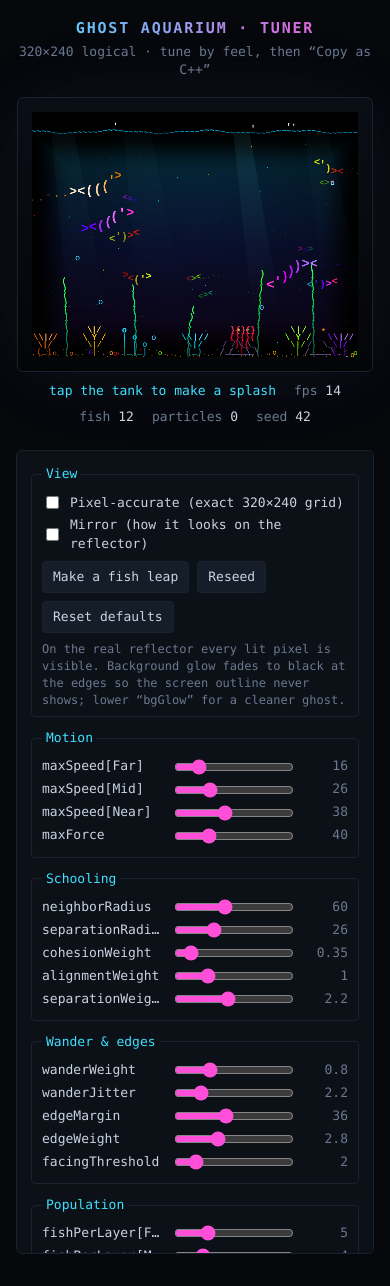
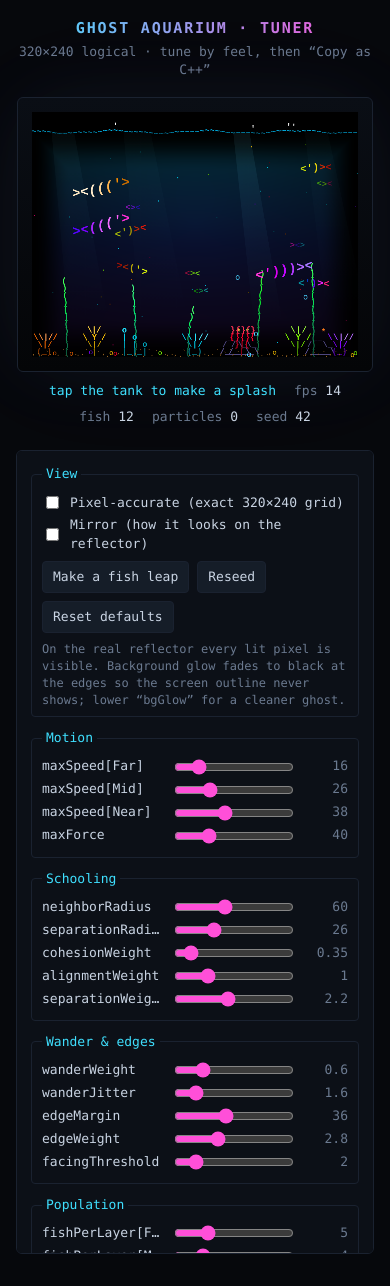
Before and after one commit to RyanS2025/ghost-aquarium, a plain HTML site: page prototype/index.html in a window 390 px wide. Drawn offline with Linux system fonts and the light colour scheme; animation ran at ten frames a second.

Commit message:
fix(prototype): rigid readable fish — straight tilted rows, flip-turn as the only reversal, calmer motion, no wakes

```diff
--- a/prototype/index.html
+++ b/prototype/index.html
@@ -134,7 +134,7 @@ const SPECIES = [                              // species index == layer in v1
 const FONT_PX = [8, 10, 13];
 const ADV = FONT_PX.map((p) => p * 0.62);     // monospace character advance
 const BODY_SPACE = [0.7, 1.0, 1.35];          // separation scales with body size per layer
-const MAX_PARTICLES = 320, MAX_RIPPLES = 24, BUBBLE_CAP = 64, HIST_CAP = 260;
+const MAX_PARTICLES = 320, MAX_RIPPLES = 24, BUBBLE_CAP = 64;
 const SEAWEED_COUNT = 5, SEAWEED_SEG_PX = 7, PLANKTON = 44;
 const TAU = Math.PI * 2;
 const HOME_MIN = SURFACE_Y + 32, HOME_MAX = H - 48;   // fish stay above the reef
@@ -149,37 +149,36 @@ const FIELDS = [
   { k: "cohesionWeight",   g: "Schooling", def: 0.35, min: 0, max: 4,   step: 0.05 },
   { k: "alignmentWeight",  g: "Schooling", def: 1.0, min: 0,  max: 4,   step: 0.05 },
   { k: "separationWeight", g: "Schooling", def: 2.2, min: 0,  max: 5,   step: 0.05 },
-  { k: "wanderWeight",     g: "Wander & edges", def: 0.8, min: 0, max: 3,  step: 0.05 },
-  { k: "wanderJitter",     g: "Wander & edges", def: 2.2, min: 0, max: 12, step: 0.1 },
+  { k: "wanderWeight",     g: "Wander & edges", def: 0.6, min: 0, max: 3,  step: 0.05 },
+  { k: "wanderJitter",     g: "Wander & edges", def: 1.6, min: 0, max: 12, step: 0.1 },
   { k: "edgeMargin",       g: "Wander & edges", def: 36,  min: 4, max: 80, step: 1 },
   { k: "edgeWeight",       g: "Wander & edges", def: 2.8, min: 0, max: 8,  step: 0.1 },
   { k: "facingThreshold",  g: "Wander & edges", def: 2,   min: 0, max: 15, step: 0.5 },
   { k: "fishPerLayer",     g: "Population", def: [5, 4, 3], min: 0, max: 20, step: 1, sub: LAYER_NAMES, int: true, respawn: true },
-  { k: "bubblesPerSec",    g: "Bubbles",   def: 1.2, min: 0,  max: 10,  step: 0.1 },
+  { k: "bubblesPerSec",    g: "Bubbles",   def: 1.0, min: 0,  max: 10,  step: 0.1 },
   { k: "bubbleRise",       g: "Bubbles",   def: 25,  min: 2,  max: 80,  step: 1 },
   { k: "bubbleWobbleAmp",  g: "Bubbles",   def: 2,   min: 0,  max: 10,  step: 0.25 },
   { k: "bubbleWobbleHz",   g: "Bubbles",   def: 1.2, min: 0,  max: 5,   step: 0.05 },
   { k: "seaweedSwayAmp",   g: "Seaweed",   def: 7,   min: 0,  max: 20,  step: 0.5 },
   { k: "seaweedHz",        g: "Seaweed",   def: [0.31, 0.83], min: 0, max: 2, step: 0.01, sub: ["slow", "fast"] },
   // ---- new fields (draft; DESIGN update pending)
-  { k: "maxTurnRate",      g: "Turning", fx: true, def: 2.4,  min: 0.5, max: 8,  step: 0.1 },
-  { k: "bodyMaxBend",      g: "Turning", fx: true, def: 20,   min: 5,   max: 60, step: 1 },
+  { k: "maxTurnRate",      g: "Turning", fx: true, def: 1.6,  min: 0.5, max: 8,  step: 0.1 },
+  { k: "maxTilt",          g: "Turning", fx: true, def: 15,   min: 0,   max: 35, step: 1 },
   { k: "turnTime",         g: "Turning", fx: true, def: 0.4,  min: 0.1, max: 1.2, step: 0.05 },
   { k: "flipAngle",        g: "Turning", fx: true, def: 100,  min: 60,  max: 180, step: 5 },
-  { k: "maxPitch",         g: "Turning", fx: true, def: 40,   min: 15,  max: 85,  step: 1 },
+  { k: "maxPitch",         g: "Turning", fx: true, def: 25,   min: 15,  max: 85,  step: 1 },
   { k: "minSpeedFrac",     g: "Turning", fx: true, def: 0.3,  min: 0,   max: 0.8, step: 0.05 },
-  { k: "bodyWaveAmp",      g: "Flow", fx: true, def: 1.5,  min: 0, max: 6,   step: 0.1 },
+  { k: "bodyWaveAmp",      g: "Flow", fx: true, def: 0.8,  min: 0, max: 6,   step: 0.1 },
   { k: "bodyWaveHz",       g: "Flow", fx: true, def: 1.4,  min: 0, max: 5,   step: 0.05 },
   { k: "levelPull",        g: "Flow", fx: true, def: 0.7,  min: 0, max: 3,   step: 0.05 },
   { k: "depthPull",        g: "Flow", fx: true, def: 0.8,  min: 0, max: 2,   step: 0.05 },
   { k: "layerSpacing",     g: "Flow", fx: true, def: 0.4,  min: 0, max: 2,   step: 0.05 },
-  { k: "wakeLength",       g: "Flow", fx: true, def: 6,    min: 0, max: 16,  step: 1, int: true },
   { k: "vibrance",         g: "Color", fx: true, def: 1.0, min: 0, max: 1.6, step: 0.05 },
   { k: "shimmer",          g: "Color", fx: true, def: 0.12, min: 0, max: 0.4, step: 0.01 },
   { k: "bgGlow",           g: "Background", fx: true, def: 0.9, min: 0, max: 1.5, step: 0.05, rebuildBg: true },
   { k: "rays",             g: "Background", fx: true, def: 0.7, min: 0, max: 1.5, step: 0.05 },
   { k: "reef",             g: "Background", fx: true, def: 1,   min: 0, max: 1,   step: 1, int: true },
-  { k: "dartPerSec",       g: "Splashes", fx: true, def: 0.03, min: 0, max: 0.3, step: 0.005 },
+  { k: "dartPerSec",       g: "Splashes", fx: true, def: 0.015, min: 0, max: 0.3, step: 0.005 },
   { k: "leapPerSec",       g: "Splashes", fx: true, def: 0.08, min: 0, max: 1,   step: 0.01 },
   { k: "splashDroplets",   g: "Splashes", fx: true, def: 16,   min: 0, max: 48,  step: 1, int: true },
 ];
@@ -209,7 +208,7 @@ const CORAL = [                               // bottom-aligned ASCII templates
 const ROCK = [" __  ", "/  \\_", "/____\\"];
 
 // ================================================================ state
-const STORE_KEY = "ghost-aquarium-tuner-v3";
+const STORE_KEY = "ghost-aquarium-tuner-v4";
 const clone = (o) => JSON.parse(JSON.stringify(o));
 const defaultsT = () => Object.fromEntries(FIELDS.map((f) => [f.k, clone(f.def)]));
 let T = defaultsT(), palettes = clone(DEFAULT_PALETTES), scene = clone(DEFAULT_SCENE), seed = 42;
@@ -272,8 +271,8 @@ function makeTank(s) {
         pos: v(rng.uniform(T.edgeMargin, W - T.edgeMargin), clamp(homeBase, HOME_MIN, HOME_MAX)),
         vel: v(Math.cos(a) * sp, Math.sin(a) * sp),
         wanderAngle: a, facingRight: Math.cos(a) > 0, wavePhase: rng.uniform(0, TAU),
-        boostT: 0, leapT: 0, airborne: false, hist: [], body: [],
-        homeBase, homeY: homeBase, turnP: 0, pendingRight: false, turnSwapped: false,
+        boostT: 0, leapT: 0, airborne: false, body: [], tilt: 0,
+        homeBase, homeY: homeBase, turnP: 0, flipTurn: false, turnSwapped: false,
       });
     }
   }
@@ -360,39 +359,17 @@ function steerSchool(f, all) {
 }
 
 // ---------------------------------------------------------------- body
-// Points spaced `spacing` px apart along the path the head has travelled (head first).
-function pathPoints(f, n, spacing) {
-  const pts = [v(f.pos.x, f.pos.y)];
-  let prev = pts[0], need = spacing;
-  for (let i = f.hist.length - 1; i >= 0 && pts.length < n; i--) {
-    const p = f.hist[i];
-    let seg = Math.hypot(prev.x - p.x, prev.y - p.y);
-    while (seg >= need && pts.length < n) {
-      const t = need / seg, q = v(prev.x + (p.x - prev.x) * t, prev.y + (p.y - prev.y) * t);
-      pts.push(q); prev = q; seg -= need; need = spacing;
-    }
-    need -= seg; prev = p;
-  }
-  const back = len(f.vel) > 1e-3 ? norm(f.vel) : v(f.facingRight ? 1 : -1, 0);
-  while (pts.length < n) { const l = pts[pts.length - 1]; pts.push(v(l.x - back.x * spacing, l.y - back.y * spacing)); }
-  return pts;
-}
-
-// Follow the path, but each segment may bend at most `maxBend` from the one before it:
-// the body curves into a smooth arc and can never fold back on itself.
-function bodyChain(f, n, spacing, maxBend) {
-  const raw = pathPoints(f, n, spacing);
-  const out = [raw[0]];
-  let prev = len(f.vel) > 1e-3 ? norm(v(-f.vel.x, -f.vel.y)) : v(f.facingRight ? -1 : 1, 0);   // tail-ward
-  for (let j = 1; j < n; j++) {
-    const want = norm(v(raw[j].x - out[j - 1].x, raw[j].y - out[j - 1].y));
-    const a0 = Math.atan2(prev.y, prev.x);
-    const a1 = len(want) > 0 ? Math.atan2(want.y, want.x) : a0;
-    const a = a0 + clamp(wrapAngle(a1 - a0), -maxBend, maxBend);
-    prev = v(Math.cos(a), Math.sin(a));
-    out.push(v(out[j - 1].x + prev.x * spacing, out[j - 1].y + prev.y * spacing));
-  }
-  return out;
+// ASCII fish only read as fish when their characters sit in ONE straight, evenly spaced row.
+// (Bending the text along the swim path measured -22°..+47° across a single body and turned
+// fish into scattered punctuation.) So the body is rigid: a row behind the head, tilted by a
+// smoothed, small "visual pitch". `squeeze` shortens it around its middle for flip-turns.
+function rigidBody(f, n, spacing, squeeze = 1) {
+  const back = f.facingRight ? -1 : 1, tilt = Math.tan(f.tilt || 0);
+  const pts = [];
+  for (let j = 0; j < n; j++) pts.push(v(f.pos.x + back * j * spacing, f.pos.y - j * spacing * tilt));
+  if (squeeze === 1) return pts;
+  const mid = pts[(n - 1) >> 1];
+  return pts.map((p) => v(mid.x + (p.x - mid.x) * squeeze, mid.y + (p.y - mid.y) * squeeze));
 }
 
 // ---------------------------------------------------------------- particles + splashes
@@ -446,21 +423,21 @@ function burst(tk, x, y) {                      // tap underwater: sparkles + sc
 const LEAP_VY = 100, LEAP_X_MIN = 70, LEAP_X_MAX = W - 70;
 function startLeap(tk, f) {
   const ms = T.maxSpeed[f.layer];
-  const dir = f.pos.x < W / 2 ? 1 : -1;        // leap toward the middle of the tank
+  const dir = f.vel.x >= 0 ? 1 : -1;           // keep its direction: no glyph swap mid-leap
   f.leapT = 2.2; f.boostT = 1.2;
   f.vel = v(dir * ms * 1.1, -LEAP_VY);
 }
 
 function tryAutoLeap(tk) {
+  // only fish near the surface, away from the side walls, already heading toward the middle
   const cands = tk.fish.filter((f) => f.layer > 0 && !f.airborne && f.leapT <= 0 && f.turnP === 0 &&
-    f.pos.y < SURFACE_Y + 70 && f.pos.x > LEAP_X_MIN && f.pos.x < LEAP_X_MAX);
+    f.pos.y < SURFACE_Y + 70 && f.pos.x > LEAP_X_MIN && f.pos.x < LEAP_X_MAX && (f.pos.x < W / 2) === (f.vel.x > 0));
   if (cands.length) startLeap(tk, cands[tk.rng.int(cands.length)]);
 }
 
 // ---------------------------------------------------------------- step
 function step(tk, dt) {
   const rng = tk.rng;
-  const maxBend = T.bodyMaxBend * Math.PI / 180;
   // 1) forces from one snapshot (order-independent)
   const edgeFrac = [], nav = [];
   const forces = tk.fish.map((f, i) => {
@@ -478,6 +455,7 @@ function step(tk, dt) {
       if ((f.pos.x < m && ex < 0) || (f.pos.x > W - m && ex > 0)) ex = 0;
       if ((f.pos.y < SURFACE_Y + m && ey < 0) || (f.pos.y > H - 30 - m && ey > 0)) ey = 0;
       fx += ex * T.maxForce * 6; fy += ey * T.maxForce * 6;
+      nav[i] = v(nav[i].x + ex * T.maxForce * 6, nav[i].y + ey * T.maxForce * 6);   // a startle may reverse
     }
     if (f.leapT > 0) return v(c.x * 0.3, 0);
     // Wall avoidance has priority: near a wall the other forces are scaled down and the
@@ -548,39 +526,30 @@ function step(tk, dt) {
     const speed = len(f.vel);
     f.wavePhase += TAU * T.bodyWaveHz * (0.4 + 0.9 * clamp(speed / ms, 0, 2.5)) * dt;
 
-    // body history (stored by distance) + the bend-limited body chain
-    const last = f.hist[f.hist.length - 1];
-    if (!last || Math.hypot(f.pos.x - last.x, f.pos.y - last.y) >= 1) { f.hist.push(v(f.pos.x, f.pos.y)); if (f.hist.length > HIST_CAP) f.hist.shift(); }
     const n = SPECIES[f.layer].right.length;
 
-    // turn animation. Halfway through (body fully foreshortened) the fish swaps sides:
-    //  - flip-turn: reverse vx and mirror the path history around the head, so the body
-    //    lies straight on the new side instead of wrapped around a tight curve
-    //  - arc-turn: just swap the glyph (the body already lies the other way)
+    // Flip-turn: the ONLY way a fish reverses. Halfway through (body fully foreshortened,
+    // as if turning toward you) it swaps direction; the rigid body simply re-forms on the
+    // other side.
     if (f.turnP > 0) {
       f.turnP += dt / T.turnTime;
       if (!f.turnSwapped && f.turnP >= 0.5) {
-        if (f.flipTurn) {
-          f.vel.x = -f.vel.x;
-          for (const h of f.hist) h.x = 2 * f.pos.x - h.x;
-          f.facingRight = f.vel.x > 0;
-          f.wanderAngle = -f.wanderAngle;   // mirror the heading-relative wander too
-        } else {
-          f.facingRight = f.pendingRight;
-        }
+        f.vel.x = -f.vel.x;
+        f.facingRight = f.vel.x > 0;
+        f.wanderAngle = -f.wanderAngle;   // mirror the heading-relative wander too
         f.turnSwapped = true;
       }
       if (f.turnP >= 1) { f.turnP = 0; f.flipTurn = false; }
+    } else if (!f.airborne && Math.abs(f.vel.x) > T.facingThreshold && (f.vel.x > 0) !== f.facingRight) {
+      // safety net: if velocity ever disagrees with the glyph, turn properly (never swap in one frame)
+      f.vel.x = -f.vel.x; f.turnP = 1e-6; f.flipTurn = true; f.turnSwapped = false;
     }
-    f.body = bodyChain(f, n, ADV[f.layer], maxBend);
 
-    // arc-turns: flip the glyph only when the BODY actually lies the other way, so it
-    // always reads head-to-tail correctly
-    if (f.turnP === 0 && !f.airborne) {
-      const dx = f.body[0].x - f.body[n - 1].x, hyst = 0.3 * (n - 1) * ADV[f.layer];
-      const flip = f.facingRight ? (dx < -hyst && f.vel.x < -T.facingThreshold) : (dx > hyst && f.vel.x > T.facingThreshold);
-      if (flip) { f.turnP = 1e-6; f.pendingRight = !f.facingRight; f.turnSwapped = false; }
-    }
+    // visual tilt follows the swim pitch, smoothed and limited (steeper only mid-leap)
+    const tiltMax = (f.airborne || f.leapT > 0 ? 35 : T.maxTilt) * Math.PI / 180;
+    const tiltTarget = clamp(Math.atan2(f.vel.y, Math.abs(f.vel.x) + 1e-6) * 0.8, -tiltMax, tiltMax);
+    f.tilt = (f.tilt || 0) + (tiltTarget - (f.tilt || 0)) * Math.min(1, dt * 4);
+    f.body = rigidBody(f, n, ADV[f.layer]);
 
     // surface crossings → splashes
     if (!f.airborne && f.pos.y < SURFACE_Y && f.vel.y < 0) { f.airborne = true; splash(tk, f.pos.x, Math.abs(f.vel.y), fishColorHead(f)); }
@@ -766,36 +735,22 @@ function draw(tk) {
   drawReef(tk);
 
   // fish, far → near
-  const maxBend = T.bodyMaxBend * Math.PI / 180;
   for (let L = 0; L < 3; L++) {
     const fp = FONT_PX[L], adv = ADV[L];
+    ctx.font = `bold ${fp}px monospace`;
     for (const f of tk.fish) {
       if (f.layer !== L) continue;
       const g = SPECIES[L];
       const headFirst = f.facingRight ? [...g.right].reverse() : [...g.left];
-      const n = headFirst.length, wake = f.airborne ? 0 : T.wakeLength;
-      // turn animation: the body shortens around its middle (fish turning toward you), then lengthens
-      const squeeze = f.turnP > 0 ? Math.max(0.15, Math.abs(1 - 2 * f.turnP)) : 1;
-      const pts = bodyChain(f, n + wake, adv, maxBend);
-      const mid = pts[(n - 1) >> 1];
-      const body = pts.slice(0, n).map((p) => v(mid.x + (p.x - mid.x) * squeeze, mid.y + (p.y - mid.y) * squeeze));
-
-      if (wake > 0 && squeeze === 1) {
-        ctx.font = `${Math.max(6, fp - 3)}px monospace`;
-        const [, b] = palHsl[f.pal % palHsl.length], d = DEPTH[L];
-        for (let k = 1; k <= wake; k++) {
-          const p = pts[n - 1 + k], fade = 1 - k / (wake + 1);
-          ctx.fillStyle = hsl(lerpHue(b[0], 215, d.blue), b[1] * d.s * T.vibrance, b[2] * d.l * 0.55 * fade);
-          ctx.fillText(k % 3 === 0 ? "-" : ".", P(p.x), P(p.y));
-        }
-      }
-      ctx.font = `bold ${fp}px monospace`;
+      const n = headFirst.length;
+      // flip-turn: the row shortens around its middle (fish turning toward you), then lengthens
+      const squeeze = f.turnP > 0 ? Math.max(0.12, Math.abs(1 - 2 * f.turnP)) : 1;
+      const body = rigidBody(f, n, adv, squeeze);
       for (let j = 0; j < n; j++) {
-        const a = body[Math.max(0, j - 1)], b = body[Math.min(n - 1, j + 1)];
-        const dir = norm(v(a.x - b.x, a.y - b.y)), perp = v(-dir.y, dir.x);
-        const off = T.bodyWaveAmp * squeeze * Math.pow(j / (n - 1), 1.3) * Math.sin(f.wavePhase - j * 0.9);
+        // a small tail wiggle: grows toward the tail, never enough to break the row
+        const wig = T.bodyWaveAmp * squeeze * (j / (n - 1)) ** 1.5 * Math.sin(f.wavePhase - j * 0.9);
         ctx.fillStyle = fishCharColor(f, j, n, t);
-        ctx.fillText(headFirst[j], P(body[j].x + perp.x * off), P(body[j].y + perp.y * off));
+        ctx.fillText(headFirst[j], P(body[j].x), P(body[j].y + wig));
       }
     }
   }
@@ -966,7 +921,7 @@ function frame(now) {
 }
 requestAnimationFrame(frame);
 
-window.__tuner = { get tank() { return tank; }, get T() { return T; }, get fps() { return fps; }, exportText, step, bodyChain,
+window.__tuner = { get tank() { return tank; }, get T() { return T; }, get fps() { return fps; }, exportText, step, rigidBody,
   leap: () => tryAutoLeap(tank), burst: (x, y) => burst(tank, x, y) };
 </script>
 </body>
```
